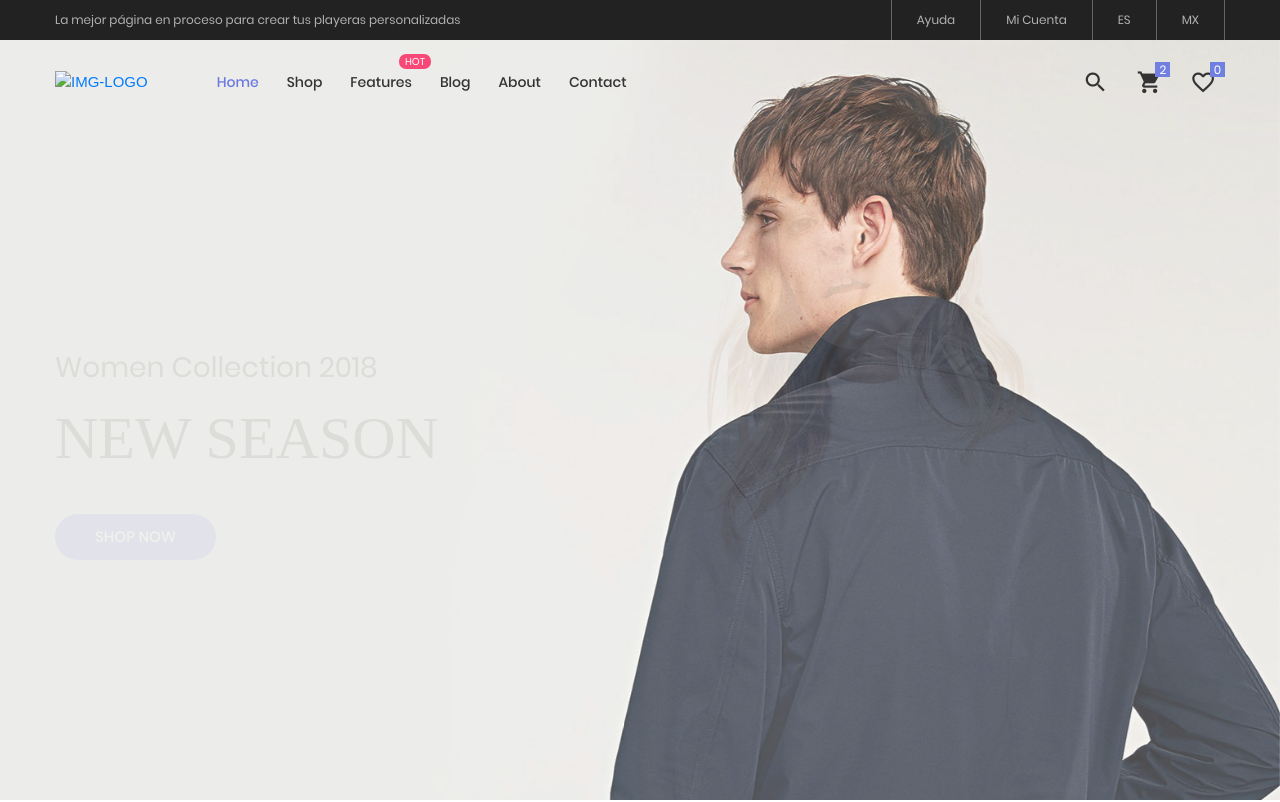
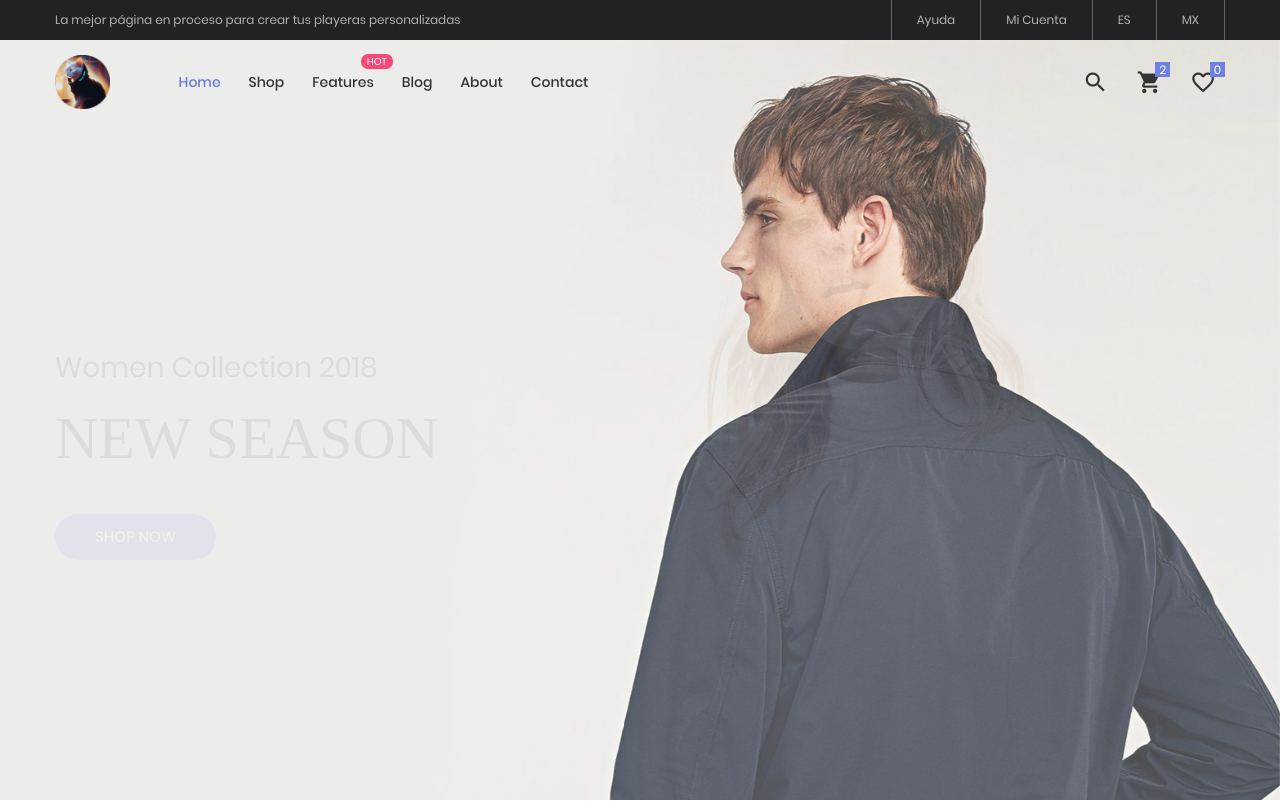
Before and after one commit to JosuePatinio/AstroMode, a plain HTML site: page index.html in a window 1280 px wide. Shown: the top 802 px of the page. Drawn offline with Linux system fonts and the light colour scheme; a web font is replaced by a local one.

Commit message:
Correccion de logo

```diff
--- a/index.html
+++ b/index.html
@@ -73,7 +73,7 @@
 
 					<!-- Logo desktop -->
 					<a href="#" class="logo">
-						<img src="AstroMode Logo.png" alt="IMG-LOGO">
+						<img src="images\AstroMode Logo.png" alt="IMG-LOGO">
 					</a>
 
 					<!-- Menu desktop -->
```
